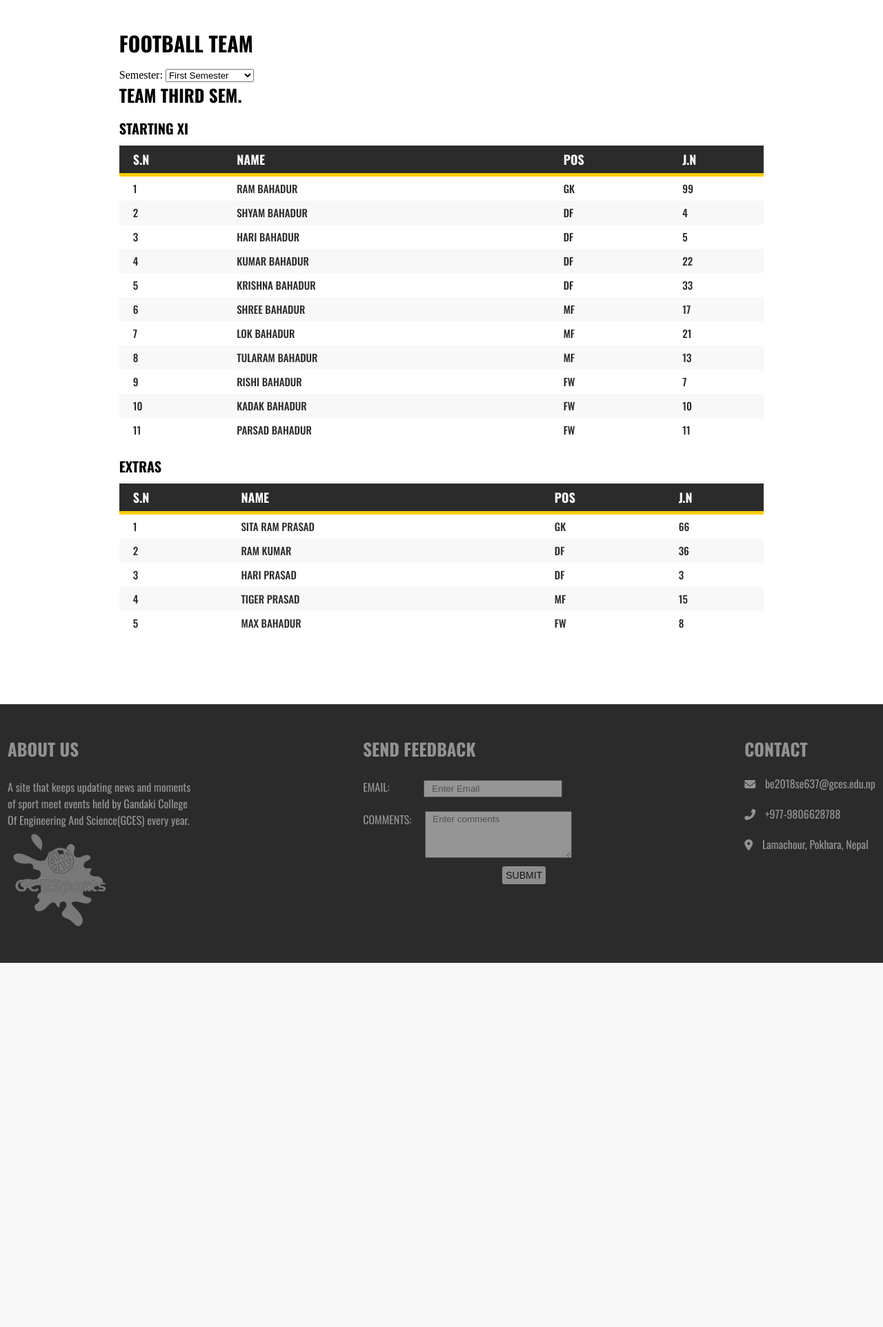
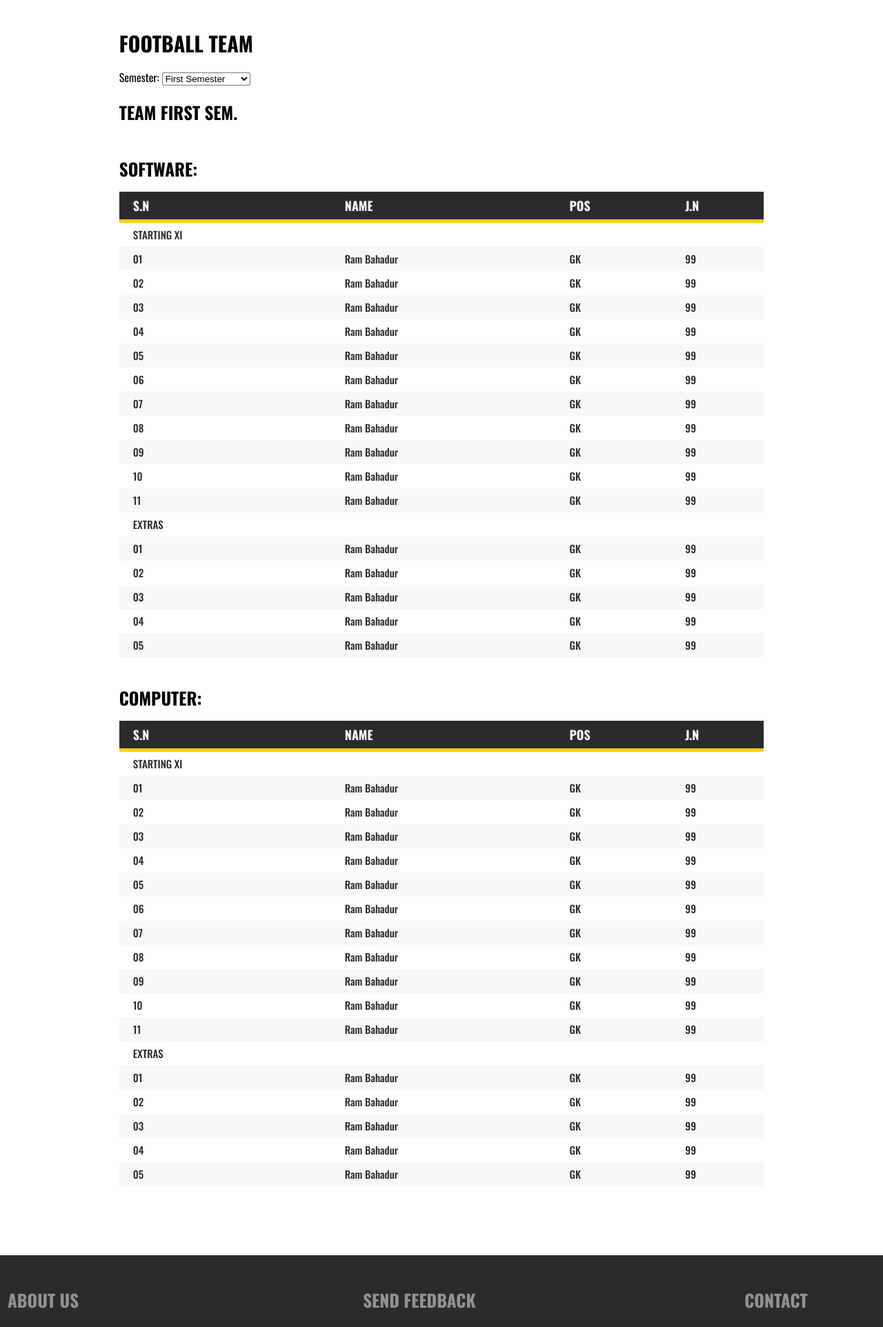
Before and after one commit to bibashmgr/gcesports, a PHP site: page /gcesports/football.php in a window 1280 px wide. Shown: the part 151-2075 px from the top of the page at 69% size. Before the commit the page ends 1547 px from the top, so only its background shows below. Run offline with PHP 8.4, Linux system fonts and the light colour scheme; some libraries are stand-ins or nearby versions.

Commit message:
Updating repo

```diff
--- a/football.php
+++ b/football.php
@@ -49,10 +49,10 @@
             </select>
         </div>
 
-        <h2>TEAM THIRD SEM.</h2>
+        <h2>TEAM FIRST SEM.</h2>
 
-        <h3>STARTING XI</h3>
-            <table class="table-starting">
+        <h2 style="margin-top:30px;">SOFTWARE:</h2>
+            <table class="table-first">
                 <thead>
                     <th>S.N</th>
                     <th>NAME</th>
@@ -61,76 +61,114 @@
                 </thead>
                 <tbody>
                     <tr>
-                        <td>1</td>
-                        <td>RAM BAHADUR</td>
+                        <td>STARTING XI</td>
+                    </tr>
+                    <tr>
+                        <td>01</td>
+                        <td>Ram Bahadur</td>
                         <td>GK</td>
                         <td>99</td>
                     </tr>
                     <tr>
-                        <td>2</td>
-                        <td>SHYAM BAHADUR</td>
-                        <td>DF</td>
-                        <td>4</td>
+                        <td>02</td>
+                        <td>Ram Bahadur</td>
+                        <td>GK</td>
+                        <td>99</td>
                     </tr>
                     <tr>
-                        <td>3</td>
-                        <td>HARI BAHADUR</td>
-                        <td>DF</td>
-                        <td>5</td>
+                        <td>03</td>
+                        <td>Ram Bahadur</td>
+                        <td>GK</td>
+                        <td>99</td>
                     </tr>
                     <tr>
-                        <td>4</td>
-                        <td>KUMAR BAHADUR</td>
-                        <td>DF</td>
-                        <td>22</td>
+                        <td>04</td>
+                        <td>Ram Bahadur</td>
+                        <td>GK</td>
+                        <td>99</td>
                     </tr>
                     <tr>
-                        <td>5</td>
-                        <td>KRISHNA BAHADUR</td>
-                        <td>DF</td>
-                        <td>33</td>
+                        <td>05</td>
+                        <td>Ram Bahadur</td>
+                        <td>GK</td>
+                        <td>99</td>
                     </tr>
                     <tr>
-                        <td>6</td>
-                        <td>SHREE BAHADUR</td>
-                        <td>MF</td>
-                        <td>17</td>
+                        <td>06</td>
+                        <td>Ram Bahadur</td>
+                        <td>GK</td>
+                        <td>99</td>
                     </tr>
                     <tr>
-                        <td>7</td>
-                        <td>LOK BAHADUR</td>
-                        <td>MF</td>
-                        <td>21</td>
+                        <td>07</td>
+                        <td>Ram Bahadur</td>
+                        <td>GK</td>
+                        <td>99</td>
                     </tr>
                     <tr>
-                        <td>8</td>
-                        <td>TULARAM BAHADUR</td>
-                        <td>MF</td>
-                        <td>13</td>
+                        <td>08</td>
+                        <td>Ram Bahadur</td>
+                        <td>GK</td>
+                        <td>99</td>
                     </tr>
                     <tr>
-                        <td>9</td>
-                        <td>RISHI BAHADUR</td>
-                        <td>FW</td>
-                        <td>7</td>
+                        <td>09</td>
+                        <td>Ram Bahadur</td>
+                        <td>GK</td>
+                        <td>99</td>
                     </tr>
                     <tr>
                         <td>10</td>
-                        <td>KADAK BAHADUR</td>
-                        <td>FW</td>
-                        <td>10</td>
+                        <td>Ram Bahadur</td>
+                        <td>GK</td>
+                        <td>99</td>
                     </tr>
                     <tr>
                         <td>11</td>
-                        <td>PARSAD BAHADUR</td>
-                        <td>FW</td>
-                        <td>11</td>
+                        <td>Ram Bahadur</td>
+                        <td>GK</td>
+                        <td>99</td>
                     </tr>
+
+                    <tr>
+                        <td>EXTRAS</td>
+                    </tr>
+                    <tr>
+                        <td>01</td>
+                        <td>Ram Bahadur</td>
+                        <td>GK</td>
+                        <td>99</td>
+                    </tr>
+                    <tr>
+                        <td>02</td>
+                        <td>Ram Bahadur</td>
+                        <td>GK</td>
+                        <td>99</td>
+                    </tr>
+                    <tr>
+                        <td>03</td>
+                        <td>Ram Bahadur</td>
+                        <td>GK</td>
+                        <td>99</td>
+                    </tr>
+                    <tr>
+                        <td>04</td>
+                        <td>Ram Bahadur</td>
+                        <td>GK</td>
+                        <td>99</td>
+                    </tr>
+                    <tr>
+                        <td>05</td>
+                        <td>Ram Bahadur</td>
+                        <td>GK</td>
+                        <td>99</td>
+                    </tr>
+
                 </tbody>
             </table>
 
-        <h3>EXTRAS</h3>
-            <table class="table-extras">
+        <h2>COMPUTER:</h2>
+            <table class="table-second">
                 <thead>
                     <th>S.N</th>
                     <th>NAME</th>
@@ -139,35 +177,109 @@
                 </thead>
                 <tbody>
                     <tr>
-                        <td>1</td>
-                        <td>SITA RAM PRASAD</td>
-                        <td>GK</td>
-                        <td>66</td>
+                        <td>STARTING XI</td>
                     </tr>
                     <tr>
-                        <td>2</td>
-                        <td>RAM KUMAR</td>
-                        <td>DF</td>
-                        <td>36</td>
+                        <td>01</td>
+                        <td>Ram Bahadur</td>
+                        <td>GK</td>
+                        <td>99</td>
                     </tr>
                     <tr>
-                        <td>3</td>
-                        <td>HARI PRASAD</td>
-                        <td>DF</td>
-                        <td>3</td>
+                        <td>02</td>
+                        <td>Ram Bahadur</td>
+                        <td>GK</td>
+                        <td>99</td>
                     </tr>
                     <tr>
-                        <td>4</td>
-                        <td>TIGER PRASAD</td>
-                        <td>MF</td>
-                        <td>15</td>
+                        <td>03</td>
+                        <td>Ram Bahadur</td>
+                        <td>GK</td>
+                        <td>99</td>
                     </tr>
                     <tr>
-                        <td>5</td>
-                        <td>MAX BAHADUR</td>
-                        <td>FW</td>
-                        <td>8</td>
+                        <td>04</td>
+                        <td>Ram Bahadur</td>
+                        <td>GK</td>
+                        <td>99</td>
                     </tr>
+                    <tr>
+                        <td>05</td>
+                        <td>Ram Bahadur</td>
+                        <td>GK</td>
+                        <td>99</td>
+                    </tr>
+                    <tr>
+                        <td>06</td>
+                        <td>Ram Bahadur</td>
+                        <td>GK</td>
+                        <td>99</td>
+                    </tr>
+                    <tr>
+                        <td>07</td>
+                        <td>Ram Bahadur</td>
+                        <td>GK</td>
+                        <td>99</td>
+                    </tr>
+                    <tr>
+                        <td>08</td>
+                        <td>Ram Bahadur</td>
+                        <td>GK</td>
+                        <td>99</td>
+                    </tr>
+                    <tr>
+                        <td>09</td>
+                        <td>Ram Bahadur</td>
+                        <td>GK</td>
+                        <td>99</td>
+                    </tr>
+                    <tr>
+                        <td>10</td>
+                        <td>Ram Bahadur</td>
+                        <td>GK</td>
+                        <td>99</td>
+                    </tr>
+                    <tr>
+                        <td>11</td>
+                        <td>Ram Bahadur</td>
+                        <td>GK</td>
+                        <td>99</td>
+                    </tr>
+
+                    <tr>
+                        <td>EXTRAS</td>
+                    </tr>
+                    <tr>
+                        <td>01</td>
+                        <td>Ram Bahadur</td>
+                        <td>GK</td>
+                        <td>99</td>
+                    </tr>
+                    <tr>
+                        <td>02</td>
+                        <td>Ram Bahadur</td>
+                        <td>GK</td>
+                        <td>99</td>
+                    </tr>
+                    <tr>
+                        <td>03</td>
+                        <td>Ram Bahadur</td>
+                        <td>GK</td>
+                        <td>99</td>
+                    </tr>
+                    <tr>
+                        <td>04</td>
+                        <td>Ram Bahadur</td>
+                        <td>GK</td>
+                        <td>99</td>
+                    </tr>
+                    <tr>
+                        <td>05</td>
+                        <td>Ram Bahadur</td>
+                        <td>GK</td>
+                        <td>99</td>
+                    </tr>
+
                 </tbody>
             </table>
     </section>
--- a/src/style/teams.css
+++ b/src/style/teams.css
@@ -105,18 +105,26 @@ nav li:nth-child(4) a {
     margin-bottom: 10px;
 }
 
-.table-starting,
-.table-extras {
+.select-sem {
+    margin-bottom: 20px;
+}
+
+.select-sem label {
+    font-family: 'Oswald', sans-serif;
+}
+
+.table-first,
+.table-second {
     font-family: 'Oswald', sans-serif;
     border-collapse: collapse;
 }
 
-.table-starting {
-    margin-bottom: 20px;
+.table-first {
+    margin-bottom: 40px;
 }
 
-.table-starting th,
-.table-extras th {
+.table-first th,
+.table-second th {
     font-weight: 700;
     font-size: 18px;
     text-transform: uppercase;
@@ -129,18 +137,18 @@ nav li:nth-child(4) a {
     padding-left: 20px;
 }
 
-.table-starting tr,
-.table-extras tr {
+.table-first tr,
+.table-second tr {
     line-height: 35px;
 }
 
-.table-starting tr:nth-child(even),
-.table-extras tr:nth-child(even) {
+.table-first tr:nth-child(even),
+.table-second tr:nth-child(even) {
     background-color: #f8f8f8;
 }
 
-.table-starting td,
-.table-extras td {
+.table-first td,
+.table-second td {
     font-weight: 500;
     font-size: 15px;
     color: #2B2B2B;
```
